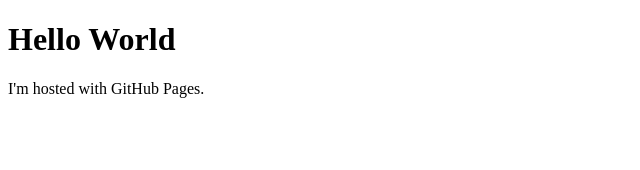
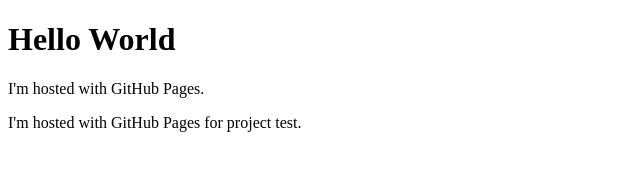
Before and after one commit to gmarian92/newProject, a plain HTML site: page index.html in a window 1280 px wide. Shown: the whole page, without its empty margins (0-640 px from the left). Drawn offline with Linux system fonts and the light colour scheme.

Commit message:
Update index.html

```diff
--- a/index.html
+++ b/index.html
@@ -3,5 +3,6 @@
 <body>
 <h1>Hello World</h1>
 <p>I'm hosted with GitHub Pages.</p>
+<p>I'm hosted with GitHub Pages for project test.</p>
 </body>
 </html>
```
